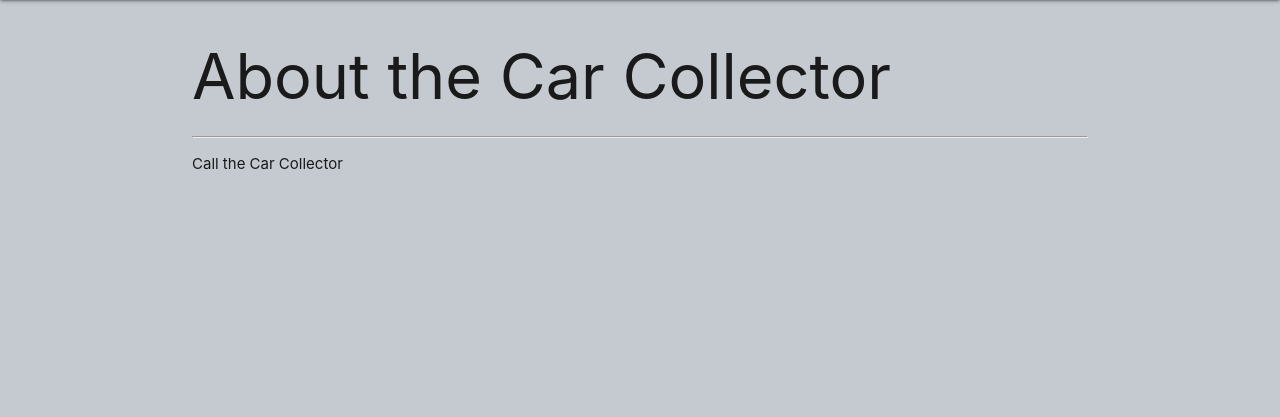
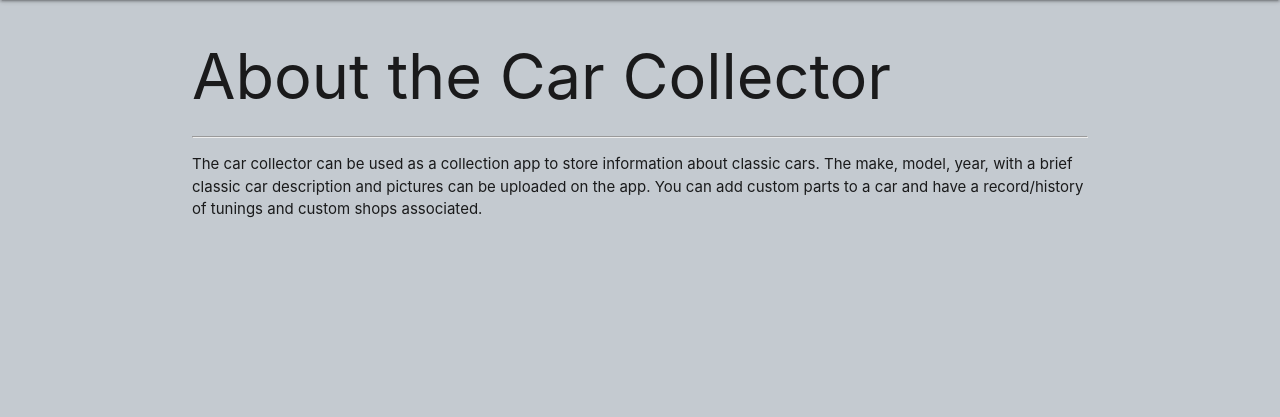
Before and after one commit to Fiyin-T/carcollector, a Django app: page /about/ in a window 1280 px wide. Shown: the part 64-481 px from the top of the page. Run offline with Django 4.2, Linux system fonts and the light colour scheme.

Commit message:
about page

```diff
--- a/main_app/templates/about.html
+++ b/main_app/templates/about.html
@@ -3,6 +3,9 @@
 
 <h1>About the Car Collector</h1>
 <hr />
-<p>Call the Car Collector</p>
+<p>The car collector can be used as a collection app to store information about classic cars.
+    The make, model, year, with a brief classic car description and pictures can be uploaded on the app.
+    You can add custom parts to a car and have a record/history of tunings and custom shops associated.
+</p>
 
 {% endblock %}
```
